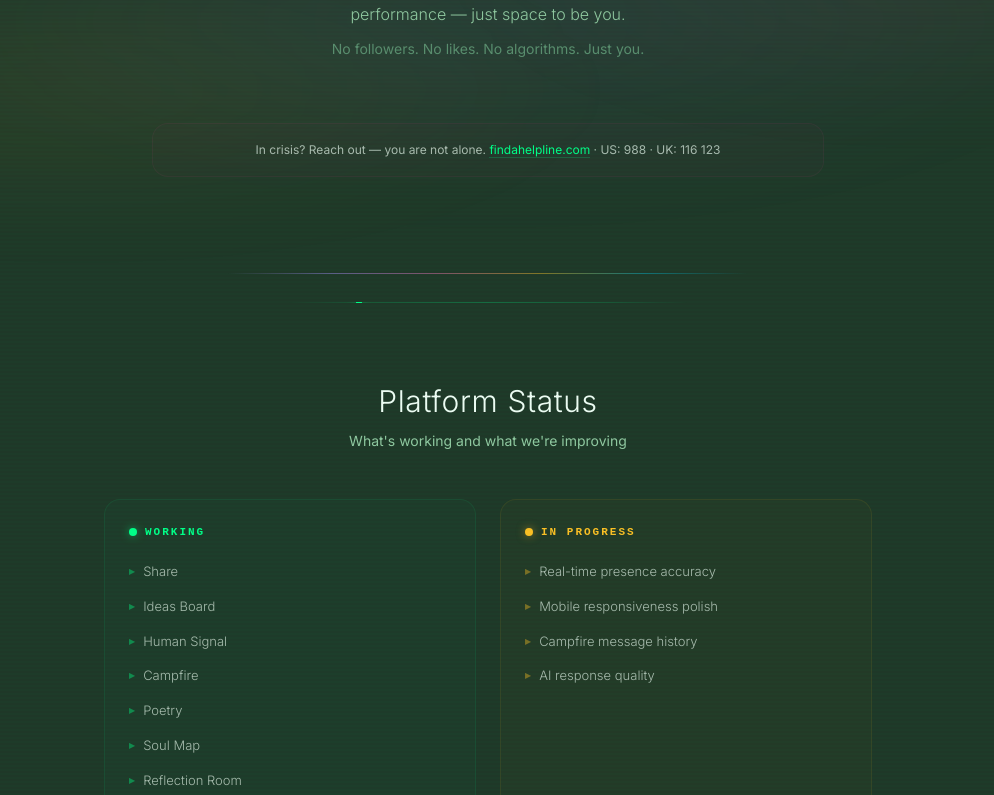
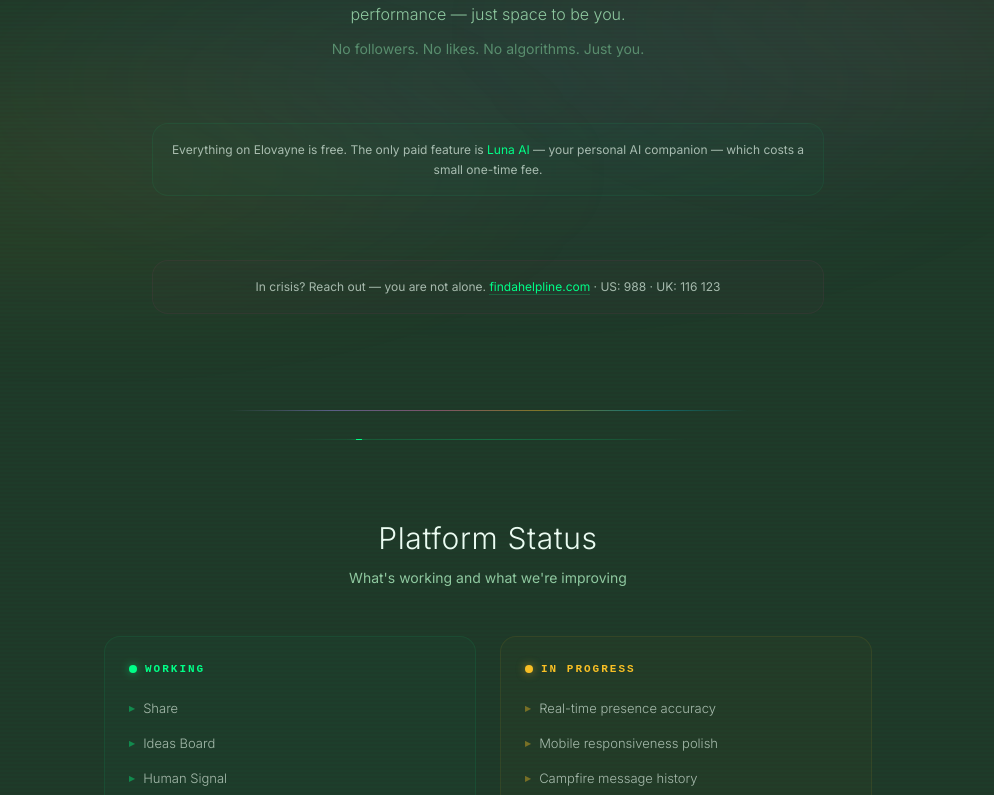
Before and after one commit to pentagonalcycles/soulscape, a Next.js app: page / in a window 1280 px wide. Shown: the part 985-1780 px from the top of the page, without its empty margins (152-1146 px from the left). Built offline with nearby package versions, Linux system fonts and the light colour scheme; no server answers.

Commit message:
Add pricing info - everything free except Luna AI
- Added pricing message on homepage after 'What is Elovayne' section
- Updated FAQ to clarify only Luna AI costs £6.99, everything else is free

```diff
--- a/src/app/faq/page.tsx
+++ b/src/app/faq/page.tsx
@@ -16,7 +16,7 @@ const faqSections = [
       },
       {
         q: "How much does it cost?",
-        a: "Many features are free to use, including Share, Ideas, Human Signal, Campfire, Poetry, and more. Some premium features like Luna AI and Dream Canvas have a small one-time unlock fee.",
+        a: "Everything is free — Dream Canvas, Mural, Campfire, Poetry, Tarot, Camera, and more. The only paid feature is Luna AI (your personal AI companion), which has a small one-time fee of £6.99.",
       },
       {
         q: "Do I need to create an account?",
--- a/src/app/page.tsx
+++ b/src/app/page.tsx
@@ -283,6 +283,22 @@ export default function Home() {
             </p>
           </motion.div>
 
+          {/* Pricing info */}
+          <motion.div
+            className="text-center p-4 rounded-2xl mb-16"
+            style={{ background: "rgba(0, 255, 136, 0.02)", border: "1px solid rgba(0, 255, 136, 0.06)" }}
+            initial={{ opacity: 0 }}
+            whileInView={{ opacity: 1 }}
+            viewport={{ once: true }}
+            transition={{ duration: 0.8 }}
+          >
+            <p className="text-xs leading-relaxed" style={{ color: "rgba(240, 255, 245, 0.65)" }}>
+              Everything on Elovayne is free. The only paid feature is{" "}
+              <span style={{ color: "#00ff88" }}>Luna AI</span>
+              {" "}— your personal AI companion — which costs a small one-time fee.
+            </p>
+          </motion.div>
+
           {/* Crisis support */}
           <motion.div
             className="text-center p-4 rounded-2xl"
```
